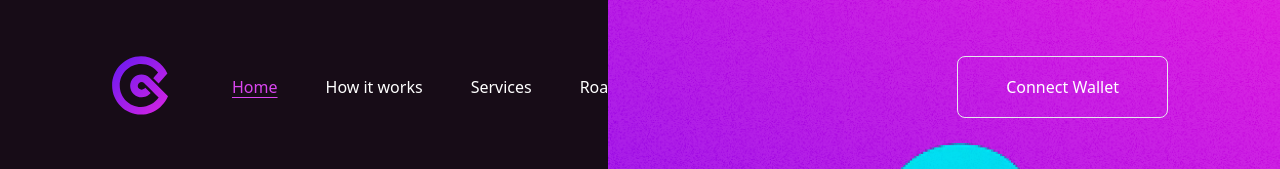
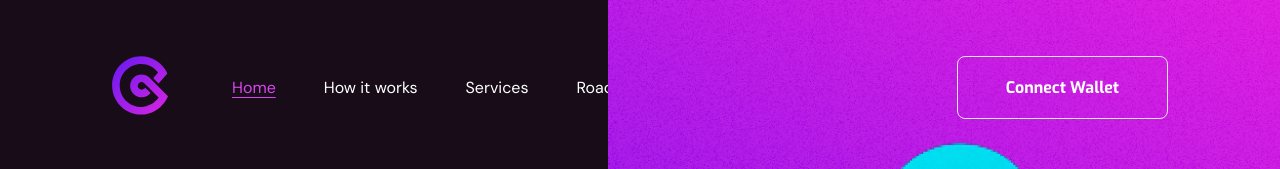
Before and after one commit to daft2/nft-landing-page, a React (Create React App) app: page / in a window 1280 px wide. Shown: the top 169 px of the page. Built offline with nearby package versions, Linux system fonts and the light colour scheme.

Commit message:
style: font style

```diff
--- a/src/App.tsx
+++ b/src/App.tsx
@@ -4,7 +4,7 @@ import Navbar from "./components/navbar/Navbar";
 
 function App() {
   return (
-    <div className="text-white bg-theme py-8 px-12 lg:px-28 lg:py-14 z-20">
+    <div className="text-white font-dmSans bg-theme py-8 px-12 lg:px-28 lg:py-14 z-20">
       <Navbar />
       <HeroSection />
     </div>
--- a/src/components/navbar/Navbar.tsx
+++ b/src/components/navbar/Navbar.tsx
@@ -25,7 +25,7 @@ const Navbar: React.FC = () => {
           </a>
         </div>
       </div>
-      <button className="border hidden lg:block rounded-lg px-12 py-1 z-50 purple-gradient hover:bg-white hover:text-fuchsia-500">
+      <button className="border hidden lg:block rounded-lg px-12 py-1 font-exo font-bold z-50 purple-gradient hover:bg-white hover:text-fuchsia-500">
         Connect Wallet
       </button>
       <MobileMenuButton />
```
